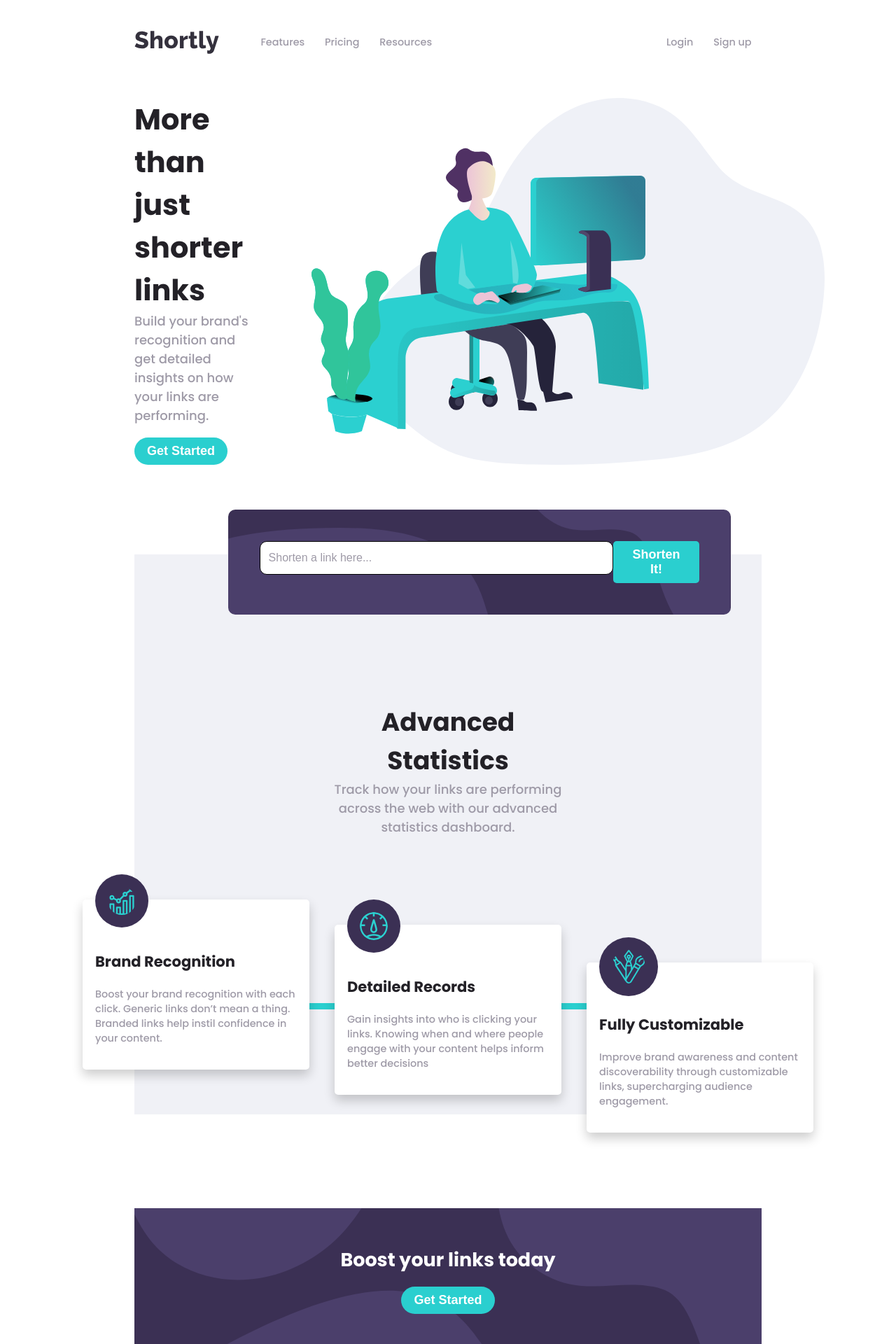
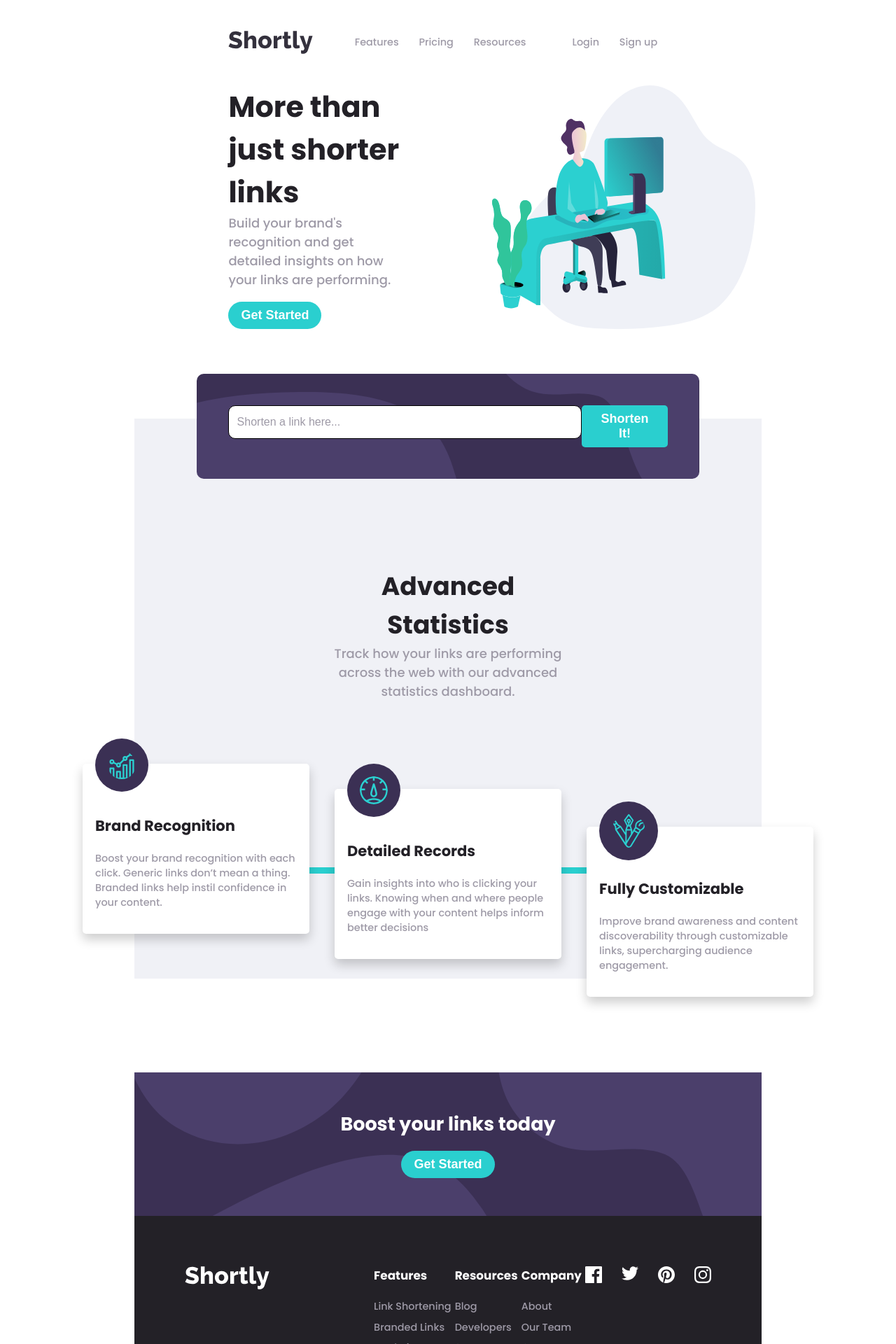
Before and after one commit to kirontoo/url-shortly, a React (Create React App) app: page / in a window 1280 px wide. Shown: the top 1920 px of the page at 70% size. Built offline with nearby package versions, Linux system fonts and the light colour scheme.

Commit message:
Fix width issues

```diff
--- a/src/components/Banner/Banner.scss
+++ b/src/components/Banner/Banner.scss
@@ -6,13 +6,18 @@
 
   @include flexbox();
   @include justify-content( space-between );
+  width: 70%;
+  height: 100%;
+  margin: 0 auto;
+  margin-top: 2em;
+
 
   .banner__text {
     @include flexbox();
     @include flex-flow( column );
     justify-content: center;
     align-items: flex-start;
-    width: 40%;
+    width: 70%;
 
     .banner__title {
       font-size: 2.3em;
@@ -21,7 +26,9 @@
 
   .banner__img {
     position: relative;
-    left: 10%;
+    width: 60%;
+    height: auto;
+    left: 20%;
   }
 
   button.btn {
--- a/src/components/BoostLinks/BoostLinks.scss
+++ b/src/components/BoostLinks/BoostLinks.scss
@@ -3,12 +3,13 @@
 .boost-links {
   @include flexbox();
   @include justify-content( center );
-  padding: 3em;
+  padding: 3em 0;
   background: $dark-violet;
   background-image: url( './images/bg-boost-desktop.svg' );
   background-repeat: no-repeat;
   background-size: 100% 100%;
   margin-top: 5em;
+  width: 100%;
 
   .boost-links__content {
     color: #fff;
--- a/src/components/Footer/Footer.scss
+++ b/src/components/Footer/Footer.scss
@@ -3,7 +3,11 @@
 .footer {
   background: $very-dark-violet;
   color: #fff;
-  padding: 4em 8em;
+  padding: 4em 4em;
+
+  @include flexbox();
+  @include flex-flow( row );
+  @include justify-content( space-around );
 
   svg#logo path {
     fill: #fff;
@@ -18,6 +22,7 @@
     @include flexbox();
     @include flex-flow( row );
     @include justify-content( space-between );
+    width: 100%;
   }
 
   .footer__links {
--- a/src/components/Navbar/Navbar.scss
+++ b/src/components/Navbar/Navbar.scss
@@ -5,6 +5,8 @@
   @include flex-flow( row );
   @include justify-content( space-between );
   @include align-items( space-between );
+  width: 70%;
+  margin: 0 auto;
 
   ul, li {
     list-style: none;
@@ -74,7 +76,6 @@
     &:hover {
     border-radius: 3em;
     background: $btn-inactive;
-    opacity: 57%;
       a {
         color: #fff;
       }
--- a/src/components/UrlShortener/UrlShortener.scss
+++ b/src/components/UrlShortener/UrlShortener.scss
@@ -1,8 +1,7 @@
 @import 'styles/main';
 
 .url-shortener {
-  width: 70%;
-  margin: 0 auto;
+  width: 100%;
 }
 
 .url-shortener__container {
@@ -12,7 +11,8 @@
   background-size: 100% 100%;
   padding: 2.5em;
   border-radius: 10px;
-  width: 100%;
+  width: 70%;
+  margin: 0 auto;
   margin-top: 4rem;
 
   .url-shortener__form {
```
